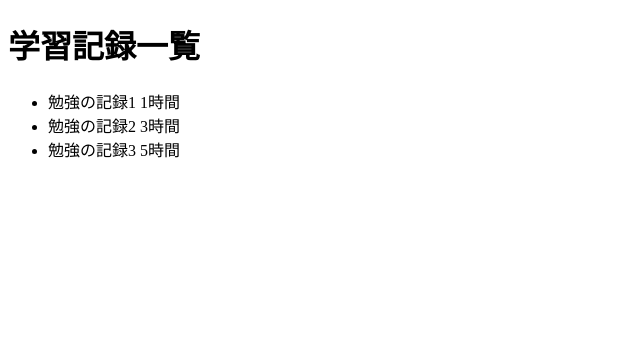
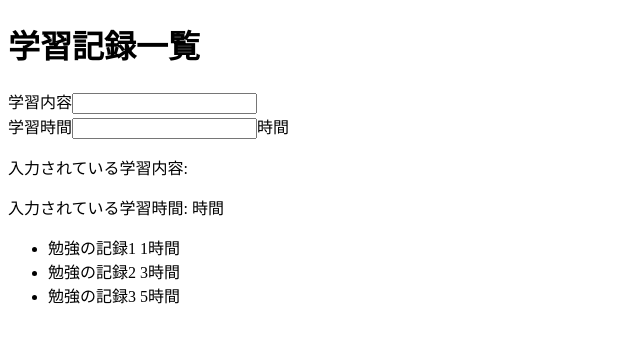
Before and after one commit to Takumi-Tajima/sample-vite, a React (Vite) app: page / in a window 1280 px wide. Shown: the top 342 px of the page, without its empty margins (0-640 px from the left). Built offline with nearby package versions, Linux system fonts and the light colour scheme.

Commit message:
入力できるように

```diff
--- a/src/StudyLog.jsx
+++ b/src/StudyLog.jsx
@@ -1,12 +1,33 @@
+import { useState } from "react";
+
 export const StudyLogs = () => {
   const records = [
     { title: "勉強の記録1", time: 1},
     { title: "勉強の記録2", time: 3},
     { title: "勉強の記録3", time: 5}
-]
+  ];
+  const [studyContent, setStudyContent] = useState("");
+  const [studyTime, setStudyTime] = useState("");
+  const onChangeStudyContent = (e) => {
+    setStudyContent(e.target.value);
+  };
+  const onChangeStudyTime = (e) => {
+    setStudyTime(e.target.value);
+  };
+
   return (
     <>
       <h1>学習記録一覧</h1>
+      <div>
+        <label htmlFor="studyContent">学習内容</label>
+        <input id="studyContent" value={studyContent} onChange={onChangeStudyContent} />
+      </div>
+      <div>
+        <label htmlFor="studyTime">学習時間</label>
+        <input id="studyTime" value={studyTime} onChange={onChangeStudyTime} />時間
+      </div>
+      <p>入力されている学習内容: {studyContent}</p>
+      <p>入力されている学習時間: {studyTime}時間</p>
       <ul>
         {records.map((record, index) => (
           <li key={index}>{record.title} {record.time}時間</li>
```
